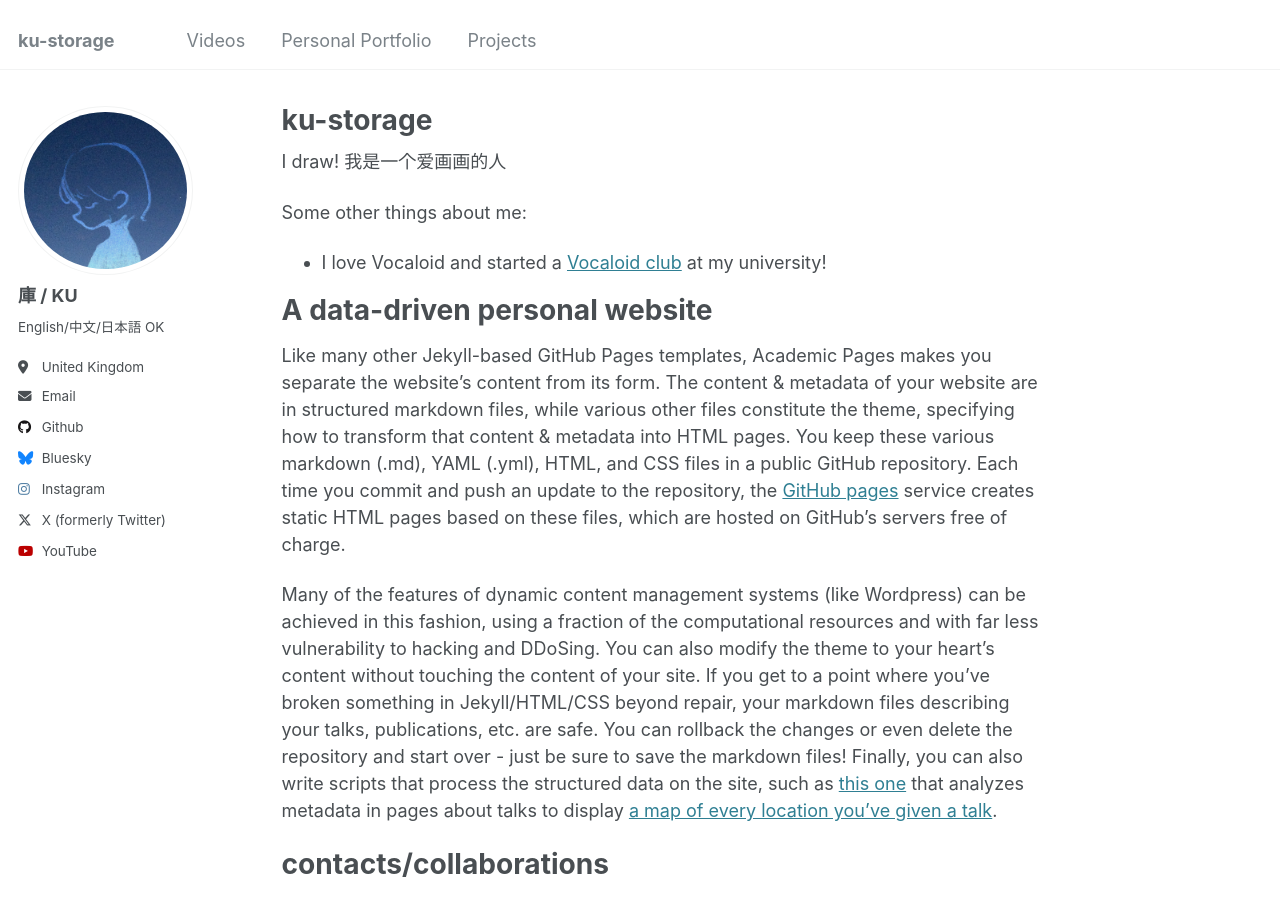
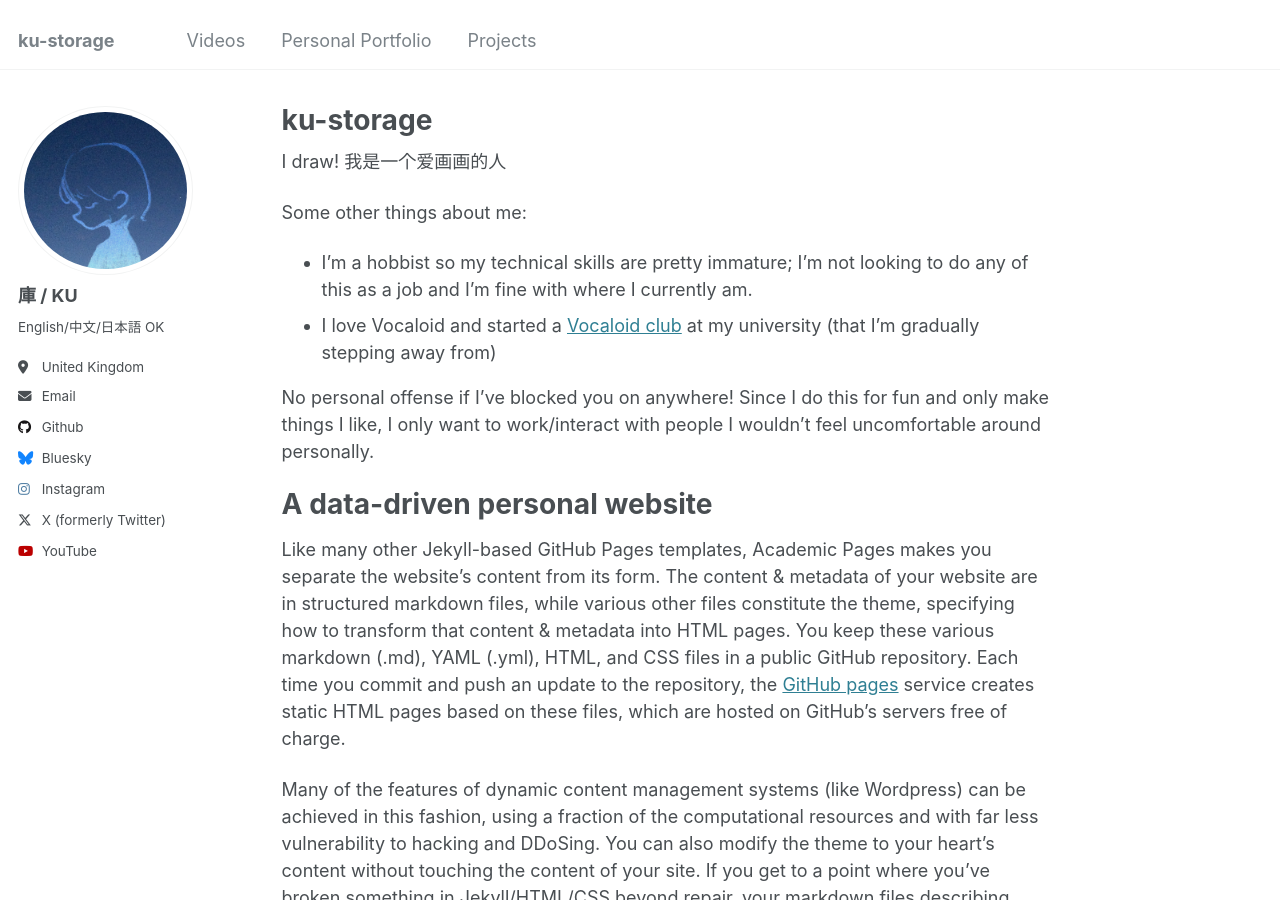
Before and after one commit to ku-storage/ku-storage.github.io, a Jekyll site: the page built from _pages/about.md, in a window 1280 px wide and 900 px high. Built offline with Jekyll 4.4.1, drawn with Linux system fonts in a browser that asks for light colours.

Commit message:
Update about.md

```diff
--- a/_pages/about.md
+++ b/_pages/about.md
@@ -10,7 +10,10 @@ redirect_from:
 I draw! 我是一个爱画画的人
 
 Some other things about me:
-- I love Vocaloid and started a [Vocaloid club](https://kcl-vocaloid.github.io/) at my university!
+- I'm a hobbist so my technical skills are pretty immature; I'm not looking to do any of this as a job and I'm fine with where I currently am.
+- I love Vocaloid and started a [Vocaloid club](https://kcl-vocaloid.github.io/) at my university (that I'm gradually stepping away from)
+
+No personal offense if I've blocked you on anywhere! Since I do this for fun and only make things I like, I only want to work/interact with people I wouldn't feel uncomfortable around personally.
 
 A data-driven personal website
 ======
```
